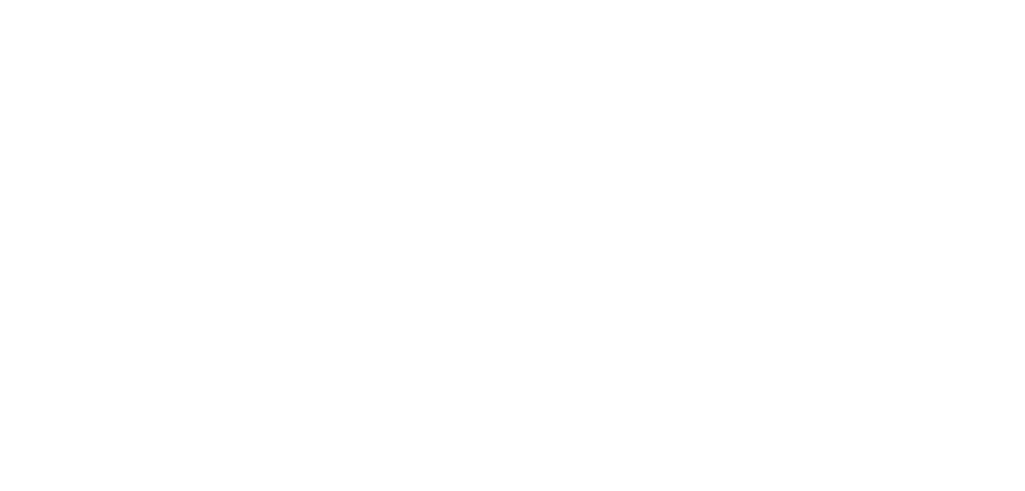
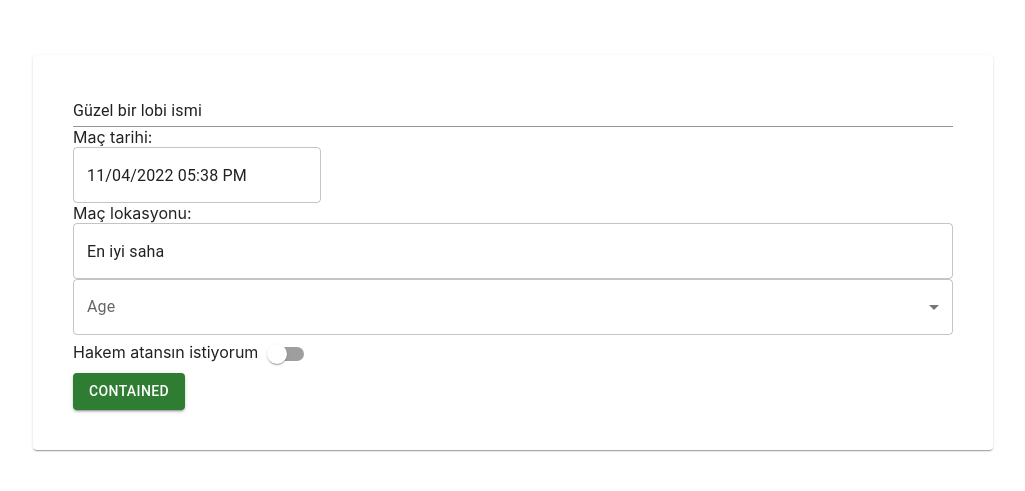
Before and after one commit to SU-CS308-22FA/Sahaya-Team24, a React (Create React App) app in the folder frontend/: page /matchcreation in a window 1280 px wide. Before the commit this address had no page. Shown: the part 145-636 px from the top of the page, without its empty margins (127-1152 px from the left). Built offline with nearby package versions, Linux system fonts and the light colour scheme.

Commit message:
frontend for Match creation

```diff
--- a/frontend/src/App.js
+++ b/frontend/src/App.js
@@ -9,6 +9,7 @@
 import RegisterP from "./pages/RegisterP";
 import AddPlayerP from  "./pages/AddPlayerP";
 import ProfilePage from "./pages/ProfilePage";
+import MatchCreateP from "./pages/MatchCreateP";
 
 const App = () => {
   return (
@@ -22,6 +23,7 @@
             <Route path="/HomePage" element={<HomePage />} />
             <Route path="/RegisterP/CreateProfile" element={<AddPlayerP />} />
             <Route path="/ProfilePage" element={<ProfilePage/>} />
+            <Route path="/matchcreation" element={<MatchCreateP/>} />
           </Routes>
         </div>
       </div>
--- /dev/null
+++ b/frontend/src/components/MatchCreate.jsx
@@ -0,0 +1,95 @@
+import React from 'react';
+import dayjs, { Dayjs } from 'dayjs';
+import {Button, Select,  FormControl,MenuItem, InputLabel,TextField ,Card,Stack ,Box,Switch } from '@mui/material';
+import { LocalizationProvider } from '@mui/x-date-pickers/LocalizationProvider';
+import { AdapterDayjs } from '@mui/x-date-pickers/AdapterDayjs';
+import { DateTimePicker } from '@mui/x-date-pickers/DateTimePicker';
+import { spacing } from '@mui/system';
+
+
+const MatchCreate = () => {
+    //ıdea this functions wil be addded as modal to hompage so that site will be much cooler
+
+    //-------------functions for Date time picker--------------------------
+    const [value, setValue] = React.useState(dayjs().add(2,'h'));
+
+    const handleDateChange = (newValue) => {
+      setValue(newValue);
+    };
+    //--------------------------------------------------------------------
+
+
+    //----------------functions for select numof players-------------------
+    const [age, setAge] = React.useState('');
+
+    const handleplayerChange = (event) => {
+    setAge(event.target.value);
+    };
+    //------------------------------------------------------------------
+
+    // for switch;
+    const label = { inputProps: { 'aria-label': 'Switch demo' } };
+
+  return (
+    <Box m = {20} pt = {5}>
+    <Card>
+        <Box m = {5} >
+        <TextField
+          m = {5}
+          required
+          defaultValue="Güzel bir lobi ismi"
+          variant="standard"
+          size='medium'
+          fullWidth = {true}
+        />
+        <div >Maç tarihi: </div>
+        <LocalizationProvider dateAdapter={AdapterDayjs}>
+         <DateTimePicker
+          value={value}
+          onChange={handleDateChange}
+          renderInput={(params) => <TextField {...params} />}
+        />
+        </LocalizationProvider>
+
+        <div>Maç lokasyonu: </div>
+        <TextField
+          required
+          defaultValue="En iyi saha"
+          size='medium'
+          fullWidth = {true}
+        />
+
+        <FormControl fullWidth>
+        <InputLabel id="demo-simple-select-label">Age</InputLabel>
+        <Select
+            labelId="demo-simple-select-label"
+            id="demo-simple-select"
+            value={age}
+            label="Age"
+            onChange={handleplayerChange}
+        >
+            <MenuItem value={8}>8</MenuItem>
+            <MenuItem value={10}>10</MenuItem>
+            <MenuItem value={12}>12</MenuItem>
+            <MenuItem value={14}>14</MenuItem>
+            <MenuItem value={16}>16</MenuItem>
+            <MenuItem value={18}>18</MenuItem>
+            <MenuItem value={20}>20</MenuItem>
+            <MenuItem value={22}>22</MenuItem>
+        </Select>
+        </FormControl>
+
+        <>Hakem atansın istiyorum</>
+        <Switch {...label} defaultunChecked />
+        <div></div>
+        <Button color="success" variant="contained" >Contained</Button>
+
+        </Box>
+    </Card>
+    </Box>
+
+
+  )
+}
+
+export default MatchCreate
--- /dev/null
+++ b/frontend/src/pages/MatchCreateP.jsx
@@ -0,0 +1,10 @@
+import React from 'react'
+import MatchCreate from '../components/MatchCreate'
+
+const MatchCreateP = () => {
+  return (
+    <MatchCreate/>
+  )
+}
+
+export default MatchCreateP
```
Also changed, not shown: frontend/package.json (+6 -1 lines).
